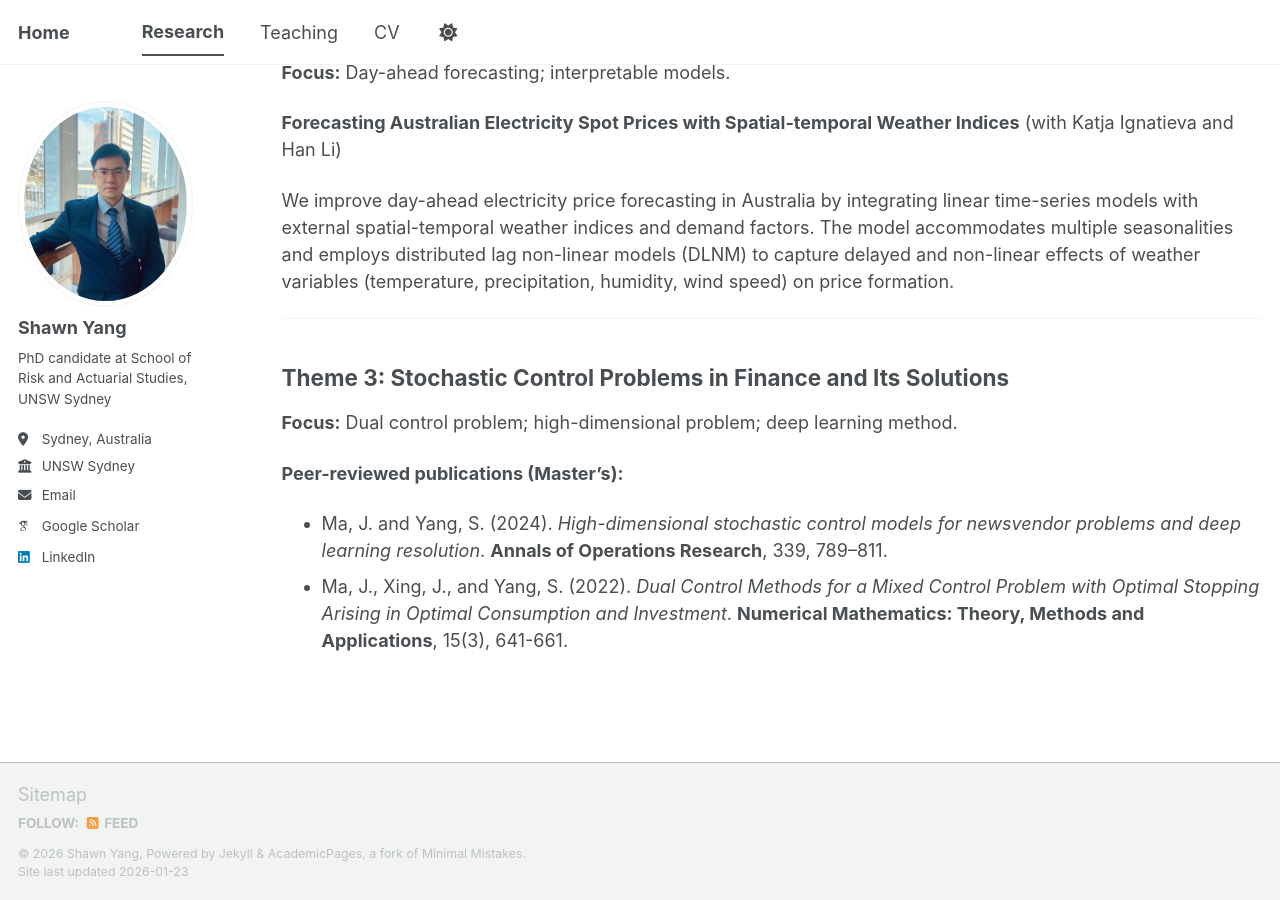
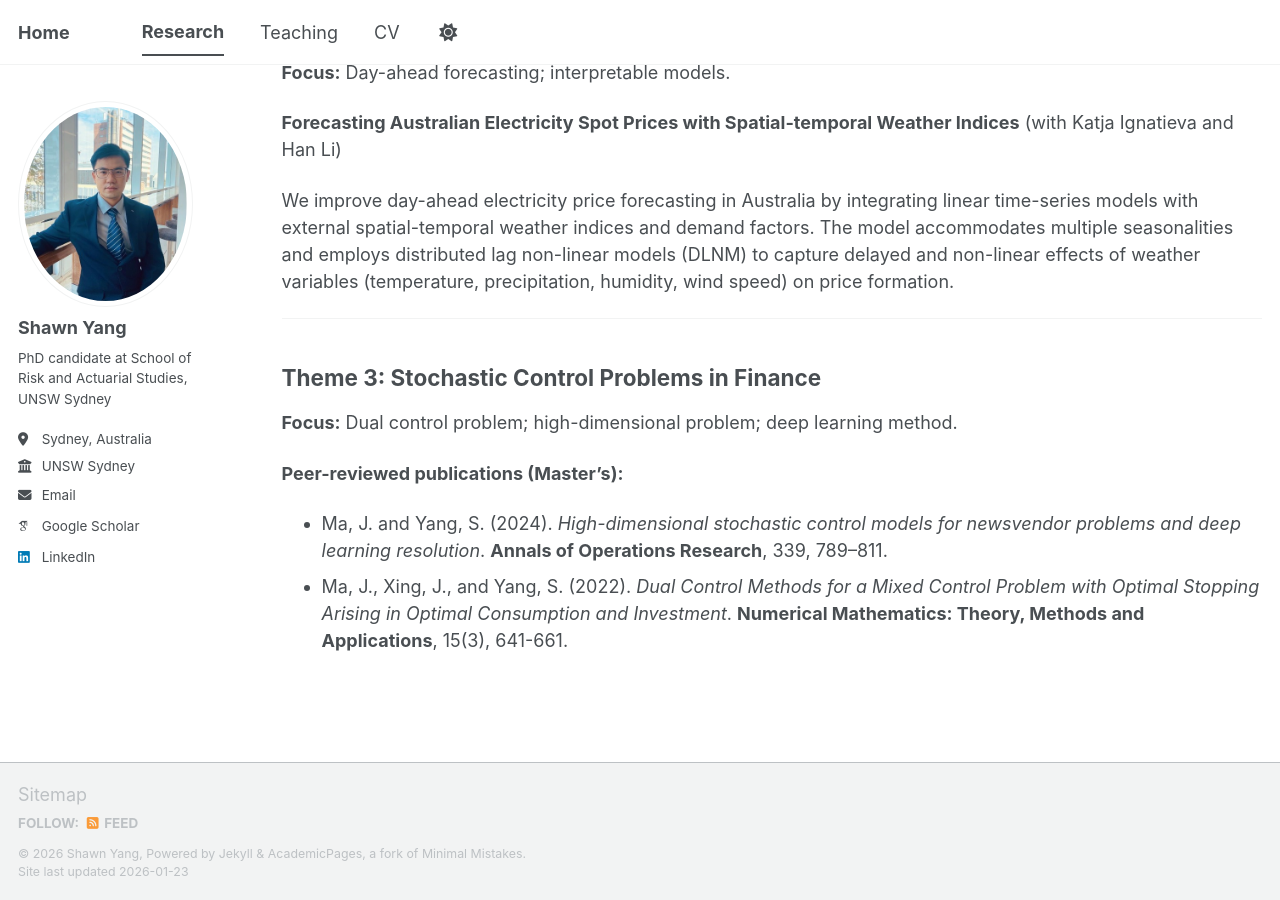
Before and after one commit to Shawnyangbest/Shawnyangbest, a Jekyll site: the page built from _pages/research.md, in a window 1280 px wide and 900 px high, scrolled down 854 px. Built offline with Jekyll 4.4.1, drawn with Linux system fonts in a browser that asks for light colours; some web fonts are replaced; a script bundle is joined from its source files by our own code; library files that are not in the unit come from our copies.

Commit message:
Update research.md

```diff
--- a/_pages/research.md
+++ b/_pages/research.md
@@ -28,7 +28,7 @@ We improve day-ahead electricity price forecasting in Australia by integrating l
 
 ---
 
-## Theme 3: Stochastic Control Problems in Finance and Its Solutions
+## Theme 3: Stochastic Control Problems in Finance
 **Focus:** Dual control problem; high-dimensional problem; deep learning method.
 
 **Peer-reviewed publications (Master’s):**
```
